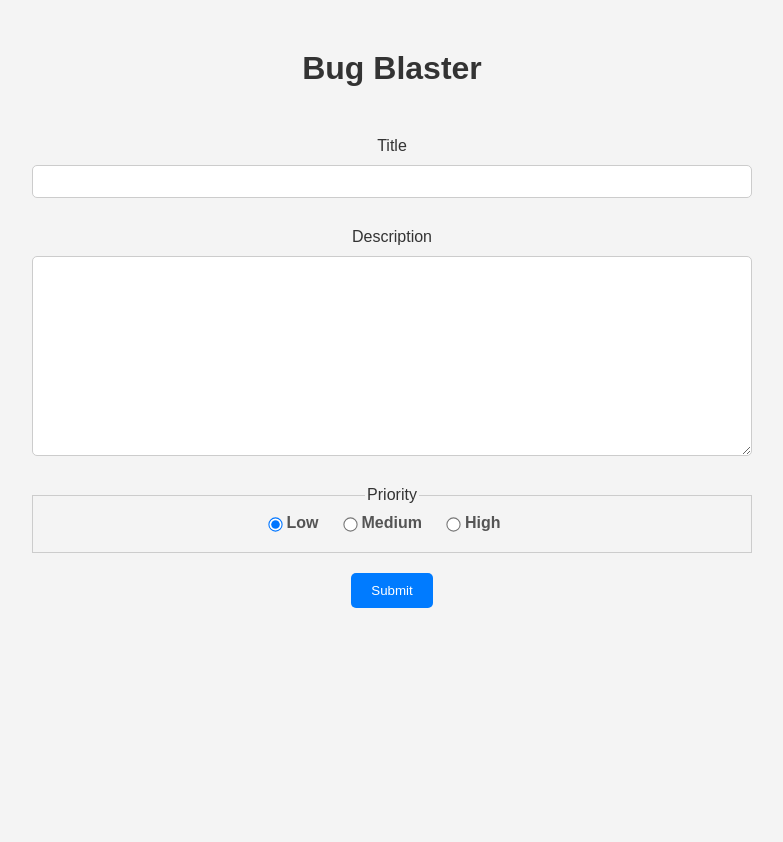
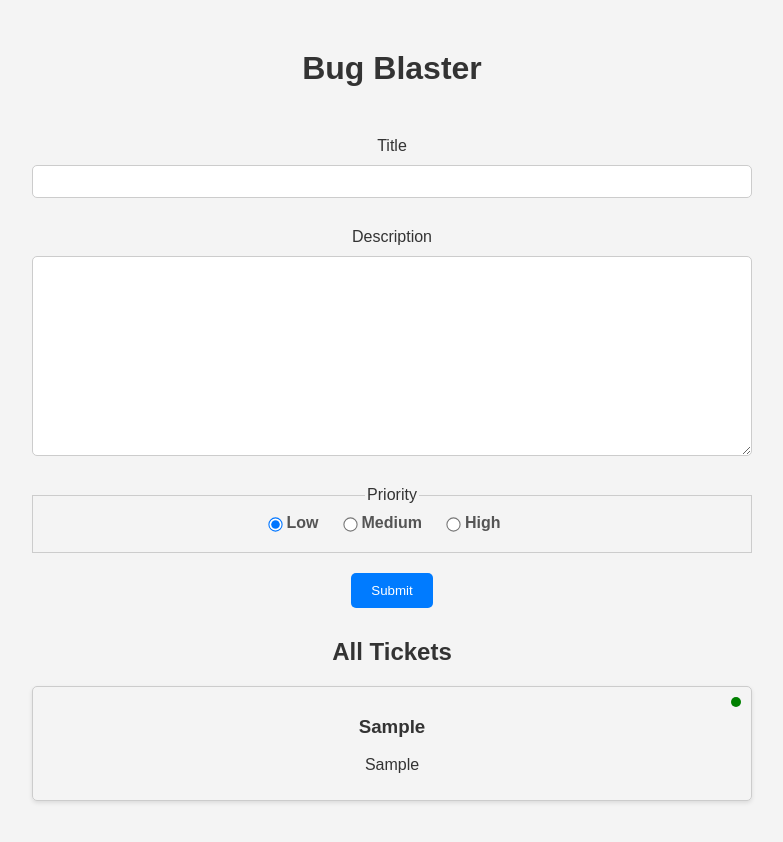
Before and after one commit to SmpManeth/bug-blaster, a React (Create React App) app: page / in a window 1280 px wide. Both pictures are taken after typing "Sample", "Sample" into the empty fields and a click on the button "Submit". Shown: the top 842 px of the page, without its empty margins (248-1031 px from the left). Before the commit the page ends 800 px from the top, so only its background shows below. Built offline with nearby package versions, Linux system fonts and the light colour scheme.

Commit message:
update App.js

```diff
--- a/src/App.js
+++ b/src/App.js
@@ -4,6 +4,7 @@
 import TicketForm from "./component/TicketForm";
 import ticketReducer from "./reducers/ticketReducer";
 import { useReducer } from "react";
+import TicketList from "./component/TicketList";
 
 function App() {
 
@@ -15,6 +16,16 @@
       <div className="container">
         <h1>Bug Blaster</h1>
         <TicketForm dispatch={dispatch} />
+
+        <h2>All Tickets</h2>
+        {
+          state.tickets.length > 0 ? (
+            <TicketList tickets={state.tickets} dispatch={dispatch} />
+          ) : (
+            <p>No tickets found</p>
+          )
+        }
+
       </div>
     </div>
   );
--- /dev/null
+++ b/src/component/TicketList.js
@@ -0,0 +1,18 @@
+import React from "react";
+import TicketItem from "./TicketItem";
+
+export default function TicketList({ tickets, dispatch }) {
+
+
+    return(
+
+        <div className="ticket-list">
+            {
+                tickets.map((ticket) => (
+                    <TicketItem key={ticket.id} ticket={ticket} dispatch={dispatch} />
+                ))
+            }
+        </div>
+    );
+
+}
```
